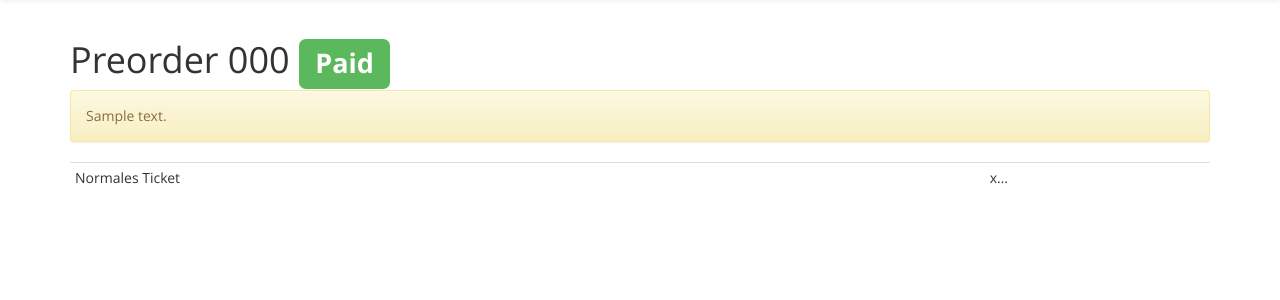
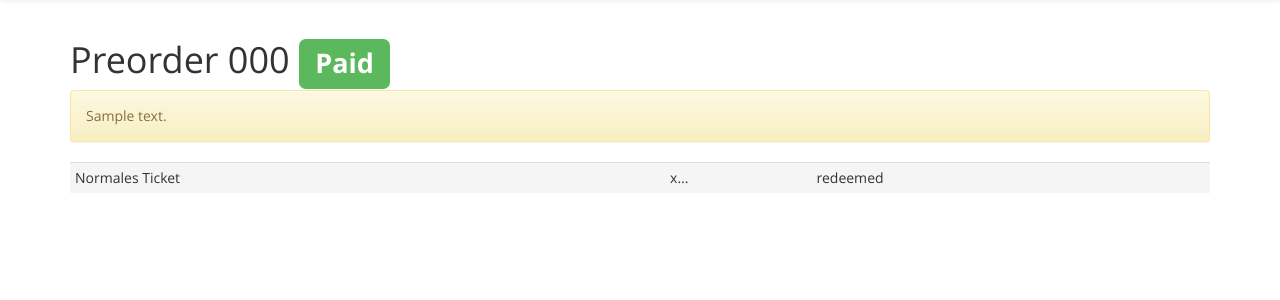
Before and after one commit to Wiiilmaa/postix, a Django app: template src/c6sh/troubleshooter/templates/troubleshooter/preorder_detail.html in a window 1280 px wide. Shown: the part 51-351 px from the top of the page. Run offline with Django 3.2, Linux system fonts and the light colour scheme; the template is opened without the code that fills it: values that come from a table or form of the project are taken from there, others are empty; data comes from the database, SQL or seed files in the repository; tables that the repository leaves empty hold one stand-in row (values such as "Sample post"); parts of the project's set-up code (start-up, migrations or seed data) failed here and were passed over; some libraries are stand-ins or nearby versions.

Commit message:
[troubleshooter] Show redemption status of preorder positions

```diff
--- a/src/c6sh/troubleshooter/templates/troubleshooter/preorder_detail.html
+++ b/src/c6sh/troubleshooter/templates/troubleshooter/preorder_detail.html
@@ -21,9 +21,16 @@
         <table class="table table-condensed table-hover">
             <tbody>
             {% for position in preorder.positions.all %}
-                <tr>
+                <tr class="{% if position.is_redeemed %}active{% else %}info{% endif %}">
                     <td> {{ position.product }} </td>
                     <td> {{ position.secret|slice:":14" }}… </td>
+                    <td>
+                        {% if position.is_redeemed %}
+                            {% trans "redeemed" %}
+                        {% else %}
+                            {% trans "not redeemed" %}
+                        {% endif %}
+                    </td>
                 </tr>
             {% endfor %}
             </tbody>
```
